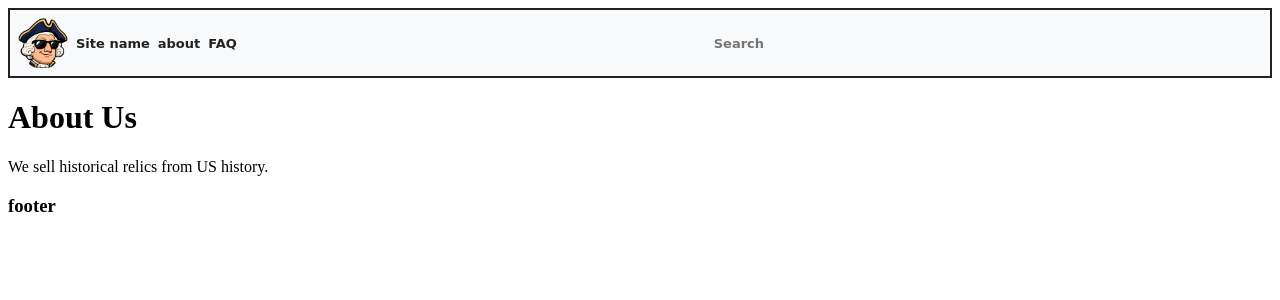
After one commit to outofthedumps/term-project, a Node project: template public/views/about.pug in a window 1280 px wide. The commit adds this page. Shown: the top 300 px of the page. Run offline with Node 20 templates, Linux system fonts and the light colour scheme; the template is opened without the code that fills it, so the values that code supplies are empty.

Commit message:
navbar updated, and pug page templates added

```diff
--- a/public/css/style.css
+++ b/public/css/style.css
@@ -0,0 +1,71 @@
+
+
+.logo{
+    width: 50px;
+    height: auto;
+}
+
+
+.site-navbar,
+.site-navbar * {
+    box-sizing: border-box;
+}
+
+.site-navbar {
+    display: flex;
+    align-items: center;
+    gap: 8px;
+    width: 100%;
+    padding: 8px;
+    border: 2px solid #222;
+    background: #f8f9fa;
+    color: #222;
+    font-family: "Comic Sans MS", "Comic Sans", cursive;
+    font-size: 13px;
+    font-weight: 700;
+
+}
+
+.site-navbar a{
+    color: inherit;
+    text-decoration: none;
+    white-space: nowrap;
+}
+
+.site-navbar .brand{
+    display: flex;
+    align-items: center;
+    gap: 8px;
+    flex-shrink: 0;
+}
+
+.site-navbar .search-field{
+    flex: 1;
+    min-width: 0;
+    height: 18px;
+    padding: 0 6px;
+    border: 2px ;
+    border-radius: 999px;
+    background: transparent;
+    color: inherit;
+    font: inherit;
+    line-height: 1;
+    text-align: center;
+}
+
+
+.icon-link{
+    display: inline-flex;
+    align-items: center;
+    justify-content: center;
+    text-decoration: none;
+    color: black;
+}
+
+.icon-link .icon{
+    font-size: 26px;
+}
+
+.icon-link:hover {
+    color: darkgreen;
+}
--- a/public/package.json
+++ b/public/package.json
@@ -12,5 +12,8 @@
   "type": "commonjs",
   "dependencies": {
     "pug": "^3.0.4"
+  },
+  "devDependencies": {
+    "pug-cli": "^1.0.0-alpha6"
   }
 }
--- /dev/null
+++ b/public/views/about.pug
@@ -0,0 +1,6 @@
+
+extends layout
+
+block content
+  h1 About Us
+  p We sell historical relics from US history.
--- /dev/null
+++ b/public/views/layout.pug
@@ -0,0 +1,16 @@
+
+doctype html
+
+html(lang="eng")
+  head
+    title History Showroom
+    link(rel="stylesheet" href="css/style.css")
+
+  body
+    include partials/navbar.pug
+
+    main
+      block content
+
+    footer
+      include partials/footer.pug
--- /dev/null
+++ b/public/views/partials/footer.pug
@@ -0,0 +1 @@
+h3 footer
--- /dev/null
+++ b/public/views/partials/navbar.pug
@@ -0,0 +1,15 @@
+nav.site-navbar(aria-label="Main navigation")
+    a.brand(href="home.html" aria-label="Home")
+        img.logo(src="images/history-showroom-logo.png" alt="Site Logo")
+        span.site-name Site name
+
+    a.nav-link(href="about.html") about
+    a.nav-link(href="faq.html") FAQ
+
+    input.search-field(type="search" name="q" placeholder="Search" aria-label="Search")
+
+    a.icon-link(href="cart.html" aria-label="Shopping cart")
+        i.icon.icon-shopping-cart(aria-hidden="true")
+
+    a.icon-link(href="profile.html" aria-label="User profile")
+        i.icon.icon-user-round(aria-hidden="true")
```
Also changed, not shown: public/views/home.pug (+6 -1 lines), backend/app.js (added), backend/controllers/pageController.js (added), backend/routes/pageRoutes.js (added), backend/server.js (added), public/views/cart.pug (added), public/views/checkout.pug (added), public/views/faq.pug (added), public/views/item-catelog.pug (added), public/views/profile.pug (added), 2 other files.
